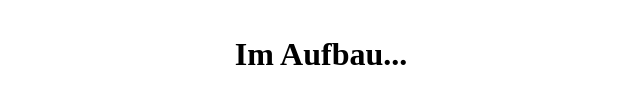
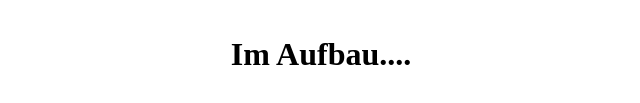
Before and after one commit to Nisc3d/Web-Projekte-Sem1, a plain HTML site: page html/index.html in a window 1280 px wide. Shown: the part 311-414 px from the top of the page, 319-959 px from the left. Drawn offline with Linux system fonts and the light colour scheme.

Commit message:
Create Stylesheet

```diff
--- a/html/index.html
+++ b/html/index.html
@@ -10,7 +10,7 @@
     <img class="Logo" src="https://upload.wikimedia.org/wikipedia/commons/thumb/2/24/Samsung_Logo.svg/320px-Samsung_Logo.svg.png" alt="Samsung Logo">
     <br/>
     <div class="Menü">
-        <h1>Im Aufbau...</h1>
+        <h1>Im Aufbau....</h1>
     </div>
 
 
```
